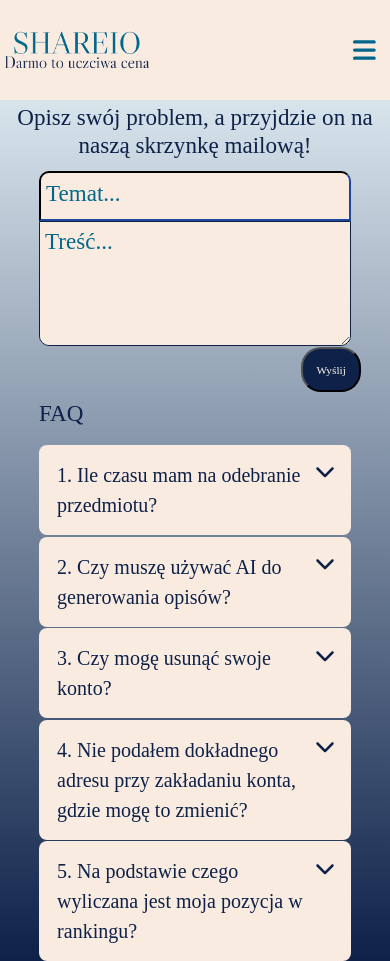
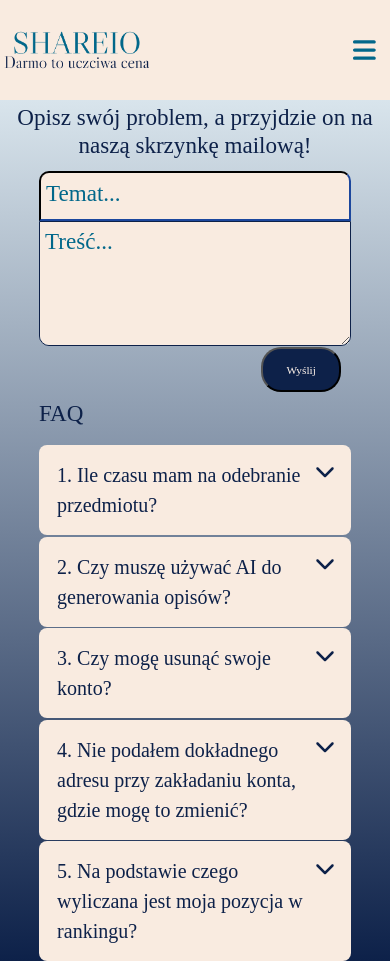
Before and after one commit to shareio-pl/shareio-frontend, a Vue app: page /help in a window 390 px wide. Built offline with nearby package versions, Linux system fonts and the light colour scheme; a web font is replaced by a local one.

Commit message:
Helpdesk responsive and fix to menu

```diff
--- a/src/components/pages/Helpdesk.vue
+++ b/src/components/pages/Helpdesk.vue
@@ -12,7 +12,7 @@
         </div>
       </div>
       <div v-else>
-        <ButtonPrimary button-text="Wyślij" id="button" @click="sendMail" style="margin-left: 84%; margin-top: 1px;"/>
+        <ButtonPrimary button-text="Wyślij" id="button" @click="sendMail" style=" margin-top: 1px;"/>
       </div>
     </div>
     <p>FAQ</p>
@@ -98,6 +98,7 @@ export default {
   flex-direction: column;
   background: linear-gradient(to bottom, #F0FBFF, #0D2149);
   /*light-blue to COLORS.BUTTON_PRIMARY_NORMAL*/
+  min-height: 100vh;
 }
 
 h1 {
@@ -148,7 +149,14 @@ textarea::placeholder{
 
 #button {
   align-self: flex-end;
-  min-width: 60px;
+  min-width: 80px;
+  margin-left: 84%;
+}
+
+@media screen and (max-width: 650px) {
+  #button {
+    margin-left: 68%;
+  }
 }
 
 p {
```
